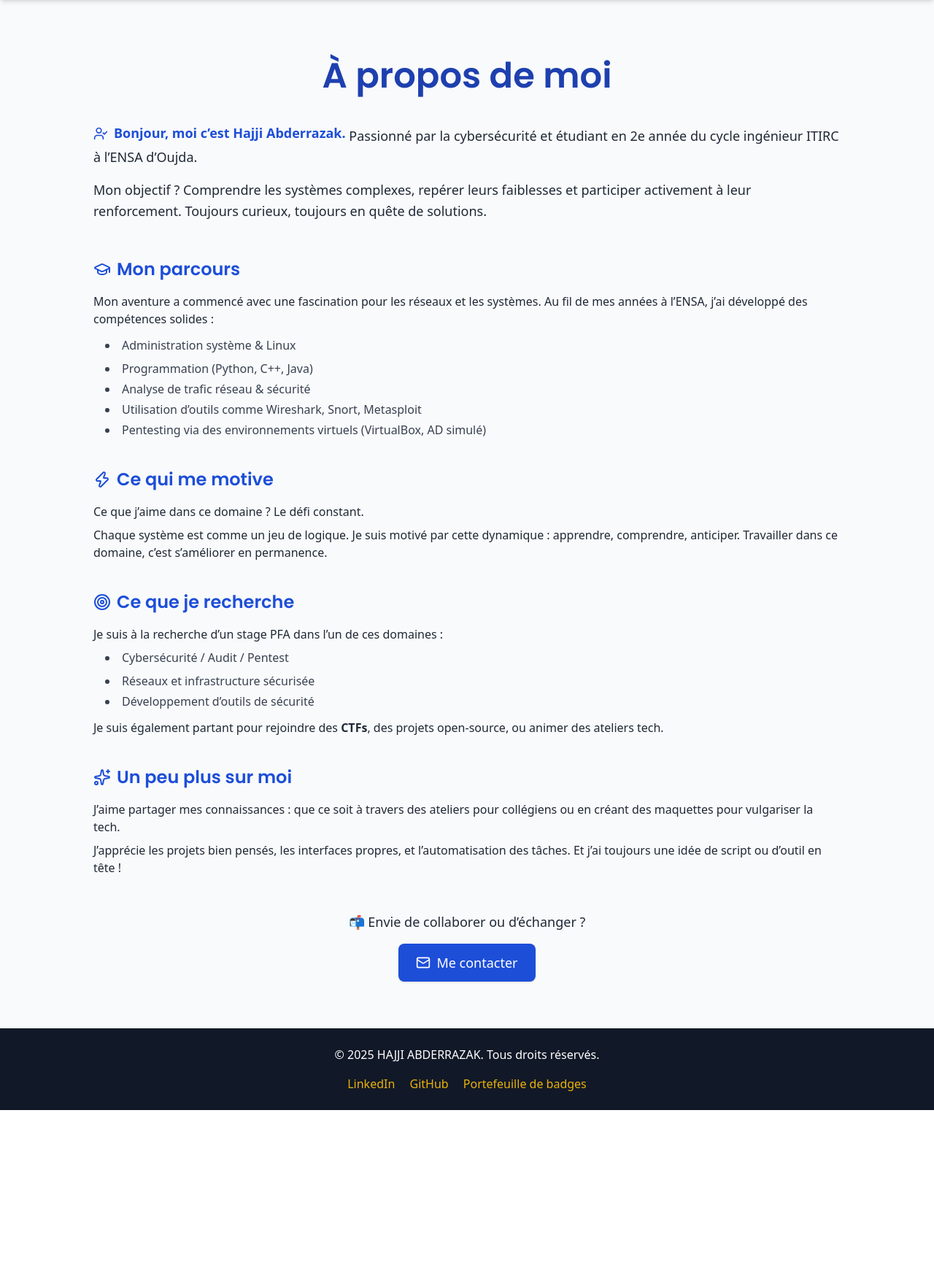
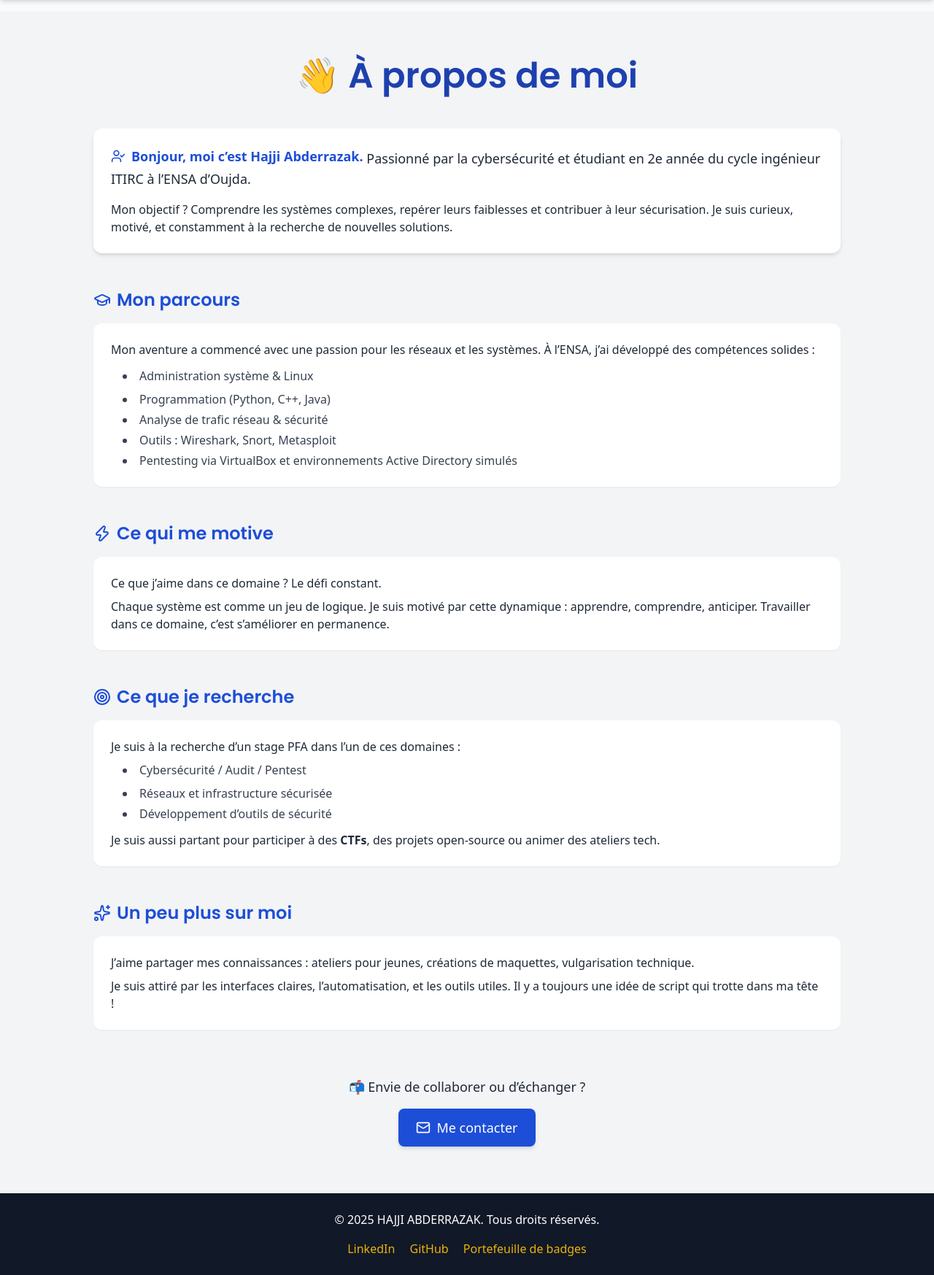
Before and after one commit to abderrazakit/portfolio, a Django app: page /about/ in a window 1280 px wide. Shown: the part 64-1811 px from the top of the page at 73% size. Before the commit the page ends 1585 px from the top, so only its background shows below. Run offline with Django 5.2, Linux system fonts and the light colour scheme; some libraries are stand-ins or nearby versions.

Commit message:
modifiaction au niveau de la page about

```diff
--- a/portfolio/templates/portfolio/about.html
+++ b/portfolio/templates/portfolio/about.html
@@ -3,80 +3,89 @@
 {% block title %}À propos{% endblock %}
 
 {% block content %}
-<section class="bg-gray-50 py-16 px-4 sm:px-6 lg:px-8">
+<section class="bg-gray-100 py-16 px-4 sm:px-6 lg:px-8">
   <div class="max-w-5xl mx-auto text-gray-800">
 
     <!-- Titre principal -->
-    <h1 class="text-4xl sm:text-5xl font-extrabold text-blue-800 mb-10 text-center">
-      À propos de moi
+    <h1 class="text-4xl sm:text-5xl font-extrabold text-blue-800 mb-12 text-center">
+      👋 À propos de moi
     </h1>
 
-    <!-- Introduction -->
-    <div class="text-lg leading-relaxed mb-12">
-      <p class="mb-4">
+    <!-- Présentation -->
+    <div class="bg-white rounded-xl shadow-md p-6 mb-12">
+      <p class="text-lg mb-4">
         <span class="inline-flex items-center gap-2 font-semibold text-blue-700">
           <i data-lucide="user-check" class="w-5 h-5"></i> Bonjour, moi c’est Hajji Abderrazak.
         </span> Passionné par la cybersécurité et étudiant en 2e année du cycle ingénieur ITIRC à l’ENSA d’Oujda.
       </p>
       <p>
-        Mon objectif ? Comprendre les systèmes complexes, repérer leurs faiblesses et participer activement à leur renforcement. Toujours curieux, toujours en quête de solutions.
+        Mon objectif ? Comprendre les systèmes complexes, repérer leurs faiblesses et contribuer à leur sécurisation. Je suis curieux, motivé, et constamment à la recherche de nouvelles solutions.
       </p>
     </div>
 
     <!-- Parcours -->
-    <div class="mb-10">
+    <div class="mb-12">
       <h2 class="text-2xl font-bold text-blue-700 mb-4 flex items-center gap-2">
         <i data-lucide="graduation-cap" class="w-6 h-6"></i>Mon parcours
       </h2>
-      <p class="mb-3">Mon aventure a commencé avec une fascination pour les réseaux et les systèmes. Au fil de mes années à l’ENSA, j’ai développé des compétences solides :</p>
+      <div class="bg-white p-6 rounded-xl shadow-sm">
+        <p class="mb-3">Mon aventure a commencé avec une passion pour les réseaux et les systèmes. À l’ENSA, j’ai développé des compétences solides :</p>
         <ul class="list-disc list-inside space-y-1 ml-4 text-gray-700">
           <li>Administration système & Linux</li>
           <li>Programmation (Python, C++, Java)</li>
           <li>Analyse de trafic réseau & sécurité</li>
-        <li>Utilisation d’outils comme Wireshark, Snort, Metasploit</li>
-        <li>Pentesting via des environnements virtuels (VirtualBox, AD simulé)</li>
+          <li>Outils : Wireshark, Snort, Metasploit</li>
+          <li>Pentesting via VirtualBox et environnements Active Directory simulés</li>
         </ul>
+      </div>
     </div>
 
     <!-- Motivations -->
-    <div class="mb-10">
+    <div class="mb-12">
       <h2 class="text-2xl font-bold text-blue-700 mb-4 flex items-center gap-2">
         <i data-lucide="zap" class="w-6 h-6"></i>Ce qui me motive
       </h2>
+      <div class="bg-white p-6 rounded-xl shadow-sm">
         <p class="mb-2">Ce que j’aime dans ce domaine ? Le défi constant.</p>
         <p>Chaque système est comme un jeu de logique. Je suis motivé par cette dynamique : apprendre, comprendre, anticiper. Travailler dans ce domaine, c’est s’améliorer en permanence.</p>
       </div>
+    </div>
 
     <!-- Objectifs -->
-    <div class="mb-10">
+    <div class="mb-12">
       <h2 class="text-2xl font-bold text-blue-700 mb-4 flex items-center gap-2">
         <i data-lucide="target" class="w-6 h-6"></i>Ce que je recherche
       </h2>
+      <div class="bg-white p-6 rounded-xl shadow-sm">
         <p class="mb-2">Je suis à la recherche d’un stage PFA dans l’un de ces domaines :</p>
         <ul class="list-disc list-inside ml-4 space-y-1 text-gray-700">
           <li>Cybersécurité / Audit / Pentest</li>
           <li>Réseaux et infrastructure sécurisée</li>
           <li>Développement d’outils de sécurité</li>
         </ul>
-      <p class="mt-3">Je suis également partant pour rejoindre des <strong>CTFs</strong>, des projets open-source, ou animer des ateliers tech.</p>
+        <p class="mt-3">Je suis aussi partant pour participer à des <strong>CTFs</strong>, des projets open-source ou animer des ateliers tech.</p>
+      </div>
     </div>
 
-    <!-- En dehors de la tech -->
+    <!-- Autres intérêts -->
     <div class="mb-12">
       <h2 class="text-2xl font-bold text-blue-700 mb-4 flex items-center gap-2">
         <i data-lucide="sparkles" class="w-6 h-6"></i>Un peu plus sur moi
       </h2>
-      <p class="mb-2">J’aime partager mes connaissances : que ce soit à travers des ateliers pour collégiens ou en créant des maquettes pour vulgariser la tech.</p>
-      <p>J’apprécie les projets bien pensés, les interfaces propres, et l’automatisation des tâches. Et j’ai toujours une idée de script ou d’outil en tête !</p>
+      <div class="bg-white p-6 rounded-xl shadow-sm">
+        <p class="mb-2">J’aime partager mes connaissances : ateliers pour jeunes, créations de maquettes, vulgarisation technique.</p>
+        <p>Je suis attiré par les interfaces claires, l’automatisation, et les outils utiles. Il y a toujours une idée de script qui trotte dans ma tête !</p>
+      </div>
     </div>
 
-    <!-- Call to action -->
-    <div class="text-center">
-      <p class="text-lg mb-4">📬 Envie de collaborer ou d’échanger ?</p>
-      <a href="/contact/" class="inline-flex items-center gap-2 bg-blue-700 hover:bg-blue-800 text-white px-6 py-3 rounded-lg text-lg shadow transition">
+    <!-- Call to Action -->
+    <div class="text-center mt-16">
+      <p class="text-lg mb-4 text-gray-800 font-medium">📬 Envie de collaborer ou d’échanger ?</p>
+      <a href="/contact/" class="inline-flex items-center gap-2 bg-blue-700 hover:bg-blue-800 text-white px-6 py-3 rounded-lg text-lg shadow-md transition">
         <i data-lucide="mail" class="w-5 h-5"></i> Me contacter
       </a>
     </div>
+
   </div>
 </section>
 {% endblock %}
```
Also changed, not shown: portfolio/templates/portfolio/contact.html (+3 -4 lines), db.sqlite3, portfolio/templates/portfolio/skills.html (line endings or trailing spaces). Lines whose indentation alone changed are shown as unchanged.
